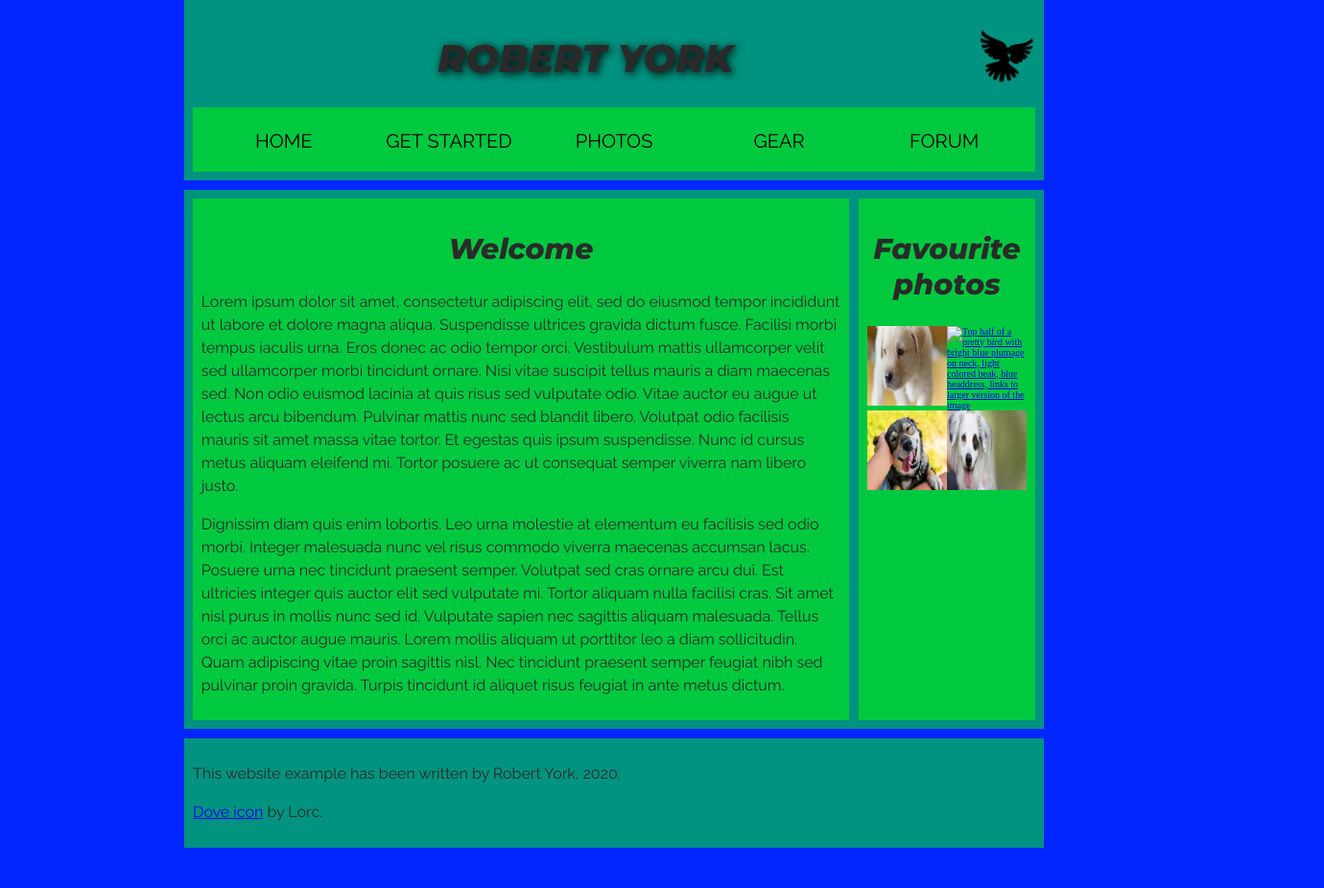
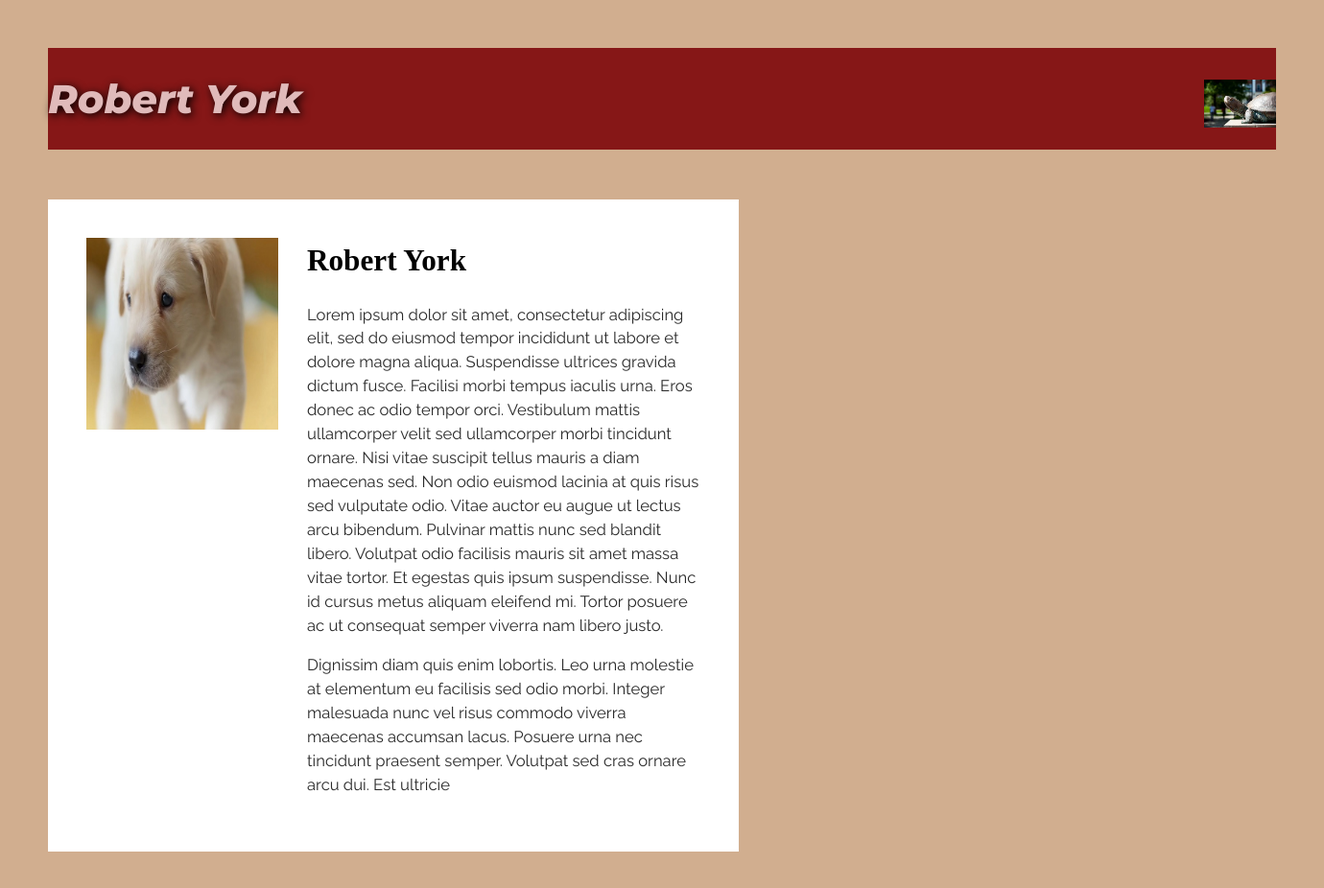
Before and after one commit to ryork99/Lab1, a plain HTML site: page index.html in a window 1280 px wide. Shown: the whole page at 96% size, 1380 px wide, since content can reach past the window. Before the commit the page ends 884 px from the top, so only its background shows below. Drawn offline with Linux system fonts and the light colour scheme.

Commit message:
everything

```diff
--- a/index.html
+++ b/index.html
@@ -14,44 +14,25 @@
   <body>
     <!-- The contents of this lab are from the Mozilla Developer's Network -->
 <header>
+      <div class="header two">
+
       <h1>Robert York</h1>
-      <img src="dove.png" alt="a simple dove logo">
+      <img class="img" src="real testudo.jpg">
 
-<nav>
-      <ul>
-        <li><span>Home</span></li>
-        <li><a href="#">Get started</a></li>
-        <li><a href="#">Photos</a></li>
-        <li><a href="#">Gear</a></li>
-        <li><a href="#">Forum</a></li>
-      </ul>
-</nav>
+      </div>
+
+
 </header>
 
-<main>
-<article>
-      <h2>Welcome</h2>
-
+<div class="container">
+  <img class="container__image" src="dog_1.jpg">
+  <div class="container__text">
+      <h2>Robert York</h2>
       <p>Lorem ipsum dolor sit amet, consectetur adipiscing elit, sed do eiusmod tempor incididunt ut labore et dolore magna aliqua. Suspendisse ultrices gravida dictum fusce. Facilisi morbi tempus iaculis urna. Eros donec ac odio tempor orci. Vestibulum mattis ullamcorper velit sed ullamcorper morbi tincidunt ornare. Nisi vitae suscipit tellus mauris a diam maecenas sed. Non odio euismod lacinia at quis risus sed vulputate odio. Vitae auctor eu augue ut lectus arcu bibendum. Pulvinar mattis nunc sed blandit libero. Volutpat odio facilisis mauris sit amet massa vitae tortor. Et egestas quis ipsum suspendisse. Nunc id cursus metus aliquam eleifend mi. Tortor posuere ac ut consequat semper viverra nam libero justo.</p>
 
-      <p>Dignissim diam quis enim lobortis. Leo urna molestie at elementum eu facilisis sed odio morbi. Integer malesuada nunc vel risus commodo viverra maecenas accumsan lacus. Posuere urna nec tincidunt praesent semper. Volutpat sed cras ornare arcu dui. Est ultricies integer quis auctor elit sed vulputate mi. Tortor aliquam nulla facilisi cras. Sit amet nisl purus in mollis nunc sed id. Vulputate sapien nec sagittis aliquam malesuada. Tellus orci ac auctor augue mauris. Lorem mollis aliquam ut porttitor leo a diam sollicitudin. Quam adipiscing vitae proin sagittis nisl. Nec tincidunt praesent semper feugiat nibh sed pulvinar proin gravida. Turpis tincidunt id aliquet risus feugiat in ante metus dictum.</p>
-    </article>
+      <p>Dignissim diam quis enim lobortis. Leo urna molestie at elementum eu facilisis sed odio morbi. Integer malesuada nunc vel risus commodo viverra maecenas accumsan lacus. Posuere urna nec tincidunt praesent semper. Volutpat sed cras ornare arcu dui. Est ultricie
+  </div>
+</div>
 
-    <aside>
-      <h2>Favourite photos</h2>
-
-      <a href="dog_1.jpg"><img src="dog_1.jpg" alt="Small black bird, black claws, long black slender beak, links to larger version of the image"></a>
-      <a href="dog_4.jpg"><img src="dog_4.jpg" alt="Top half of a pretty bird with bright blue plumage on neck, light colored beak, blue headdress, links to larger version of the image"></a>
-      <a href="dog_3.jpg"><img src="dog_3.jpg" alt="Top half of a large bird with white plumage, very long curved narrow light colored break, links to larger version of the image"></a>
-      <a href="dog_2.jpg"><img src="dog_2.jpg" alt="Large bird, mostly white plumage with black plumage on back and rear, long straight white beak, links to larger version of the image"></a>
-
-    </aside>
-  </main>
-
-  <footer>
-      <p>This website example has been written by Robert York, 2020.</p>
-
-      <p><a href="http://game-icons.net/lorc/originals/dove.html">Dove icon</a> by Lorc.</p>
-    </footer>
-  </body>
+</div>
 </html>
--- a/style.css
+++ b/style.css
@@ -6,21 +6,21 @@ html, body {
 }
 
 html {
-  font-size: 10px;
-  background-color: rgb(0, 38, 255);
+  font-size: 65%;
+  background-color: #d1ae8f;
 }
 
 body {
-  width: 70%;
-  min-width: 800px;
-  margin: 0 auto;
+  width: 100%;
+  min-width: auto;
+
 }
 
 /* || typography */
 
-h1, h2, h3 {
+h1{
   font-family: 'Montserrat', sans-serif;
-  color: #2a2a2a;
+  color: #e0baba;
 }
 
 p, input, li {
@@ -30,13 +30,13 @@ p, input, li {
 
 h1 {
   font-size: 4rem;
-  text-align: center;
+  text-align: left;
   text-shadow: 2px 2px 10px black;
 }
 
 h2 {
   font-size: 3rem;
-  text-align: center;
+  text-align: left;
 }
 
 h3 {
@@ -50,89 +50,52 @@ p, li {
 
 /* || header layout */
 
-header {
-  margin-bottom: 10px;
+
+
+
+header .two{
+  margin-top: auto;
+  margin-bottom: 5em;
   display: flex;
-  flex-flow: row wrap;
+  flex-wrap: wrap;
+  align-items: center;
+  flex-direction: row wrap;
+  background-color: #861717;
 }
 
 body > * {
-  background-color: red;
-  padding: 1%;
+  background-color: white;
+  padding: 0;
+
 }
 
-main, header, nav, article, aside, footer, section {
-  background-color: rgba(0,255,0,0.5);
-  padding: 1%;
-}
 
 h1 {
-  flex: 5;
-  text-transform: uppercase;
+  flex: 10;
+  text-transform: none;
+  justify-content: space-around;
 }
 
 header img {
-  display: block;
-  height: 60px;
-  padding-top: 20.15px;
+  display: flex;
+  height: 50px;
+  padding-top: 10.15px;
 }
 
-nav {
-  height: 50px;
-  flex: 100%;
+
+body {
+  padding: 50px;
+}
+
+.container {
+  border: none;
+  padding: 20px 40px 40px;
+  max-width: 640px;
+
   display: flex;
 }
-
-nav ul {
-  padding: 0;
-  list-style-type: none;
-  flex: 2;
-  display: flex;
+.container__image {
+  margin: 20px 30px 0 0;
+  width: 200px;
+  align-self: flex-start;
 }
-
-nav li {
-  display: inline;
-  text-align: center;
-  flex: 1;
-}
-
-nav a, nav span {
-  display: inline-block;
-  font-size: 2rem;
-  height: 3rem;
-  line-height: 1.7;
-  text-transform: uppercase;
-  text-decoration: none;
-  color: black;
-
-}
-
-/* || main layout */
-
-main {
-  display: flex;
-}
-
-article, section {
-  flex: 4;
-}
-
-aside {
-  flex: 1;
-  margin-left: 10px;
-  padding: 1%;
-}
-
-aside a {
-  display: block;
-  float: left;
-  width: 50%;
-}
-
-aside img {
-  max-width: 100%;
-}
-
-footer {
-  margin-top: 10px;
-}
```
Also changed, not shown: real testudo.jpg (added), umd-logo.gif (added).
